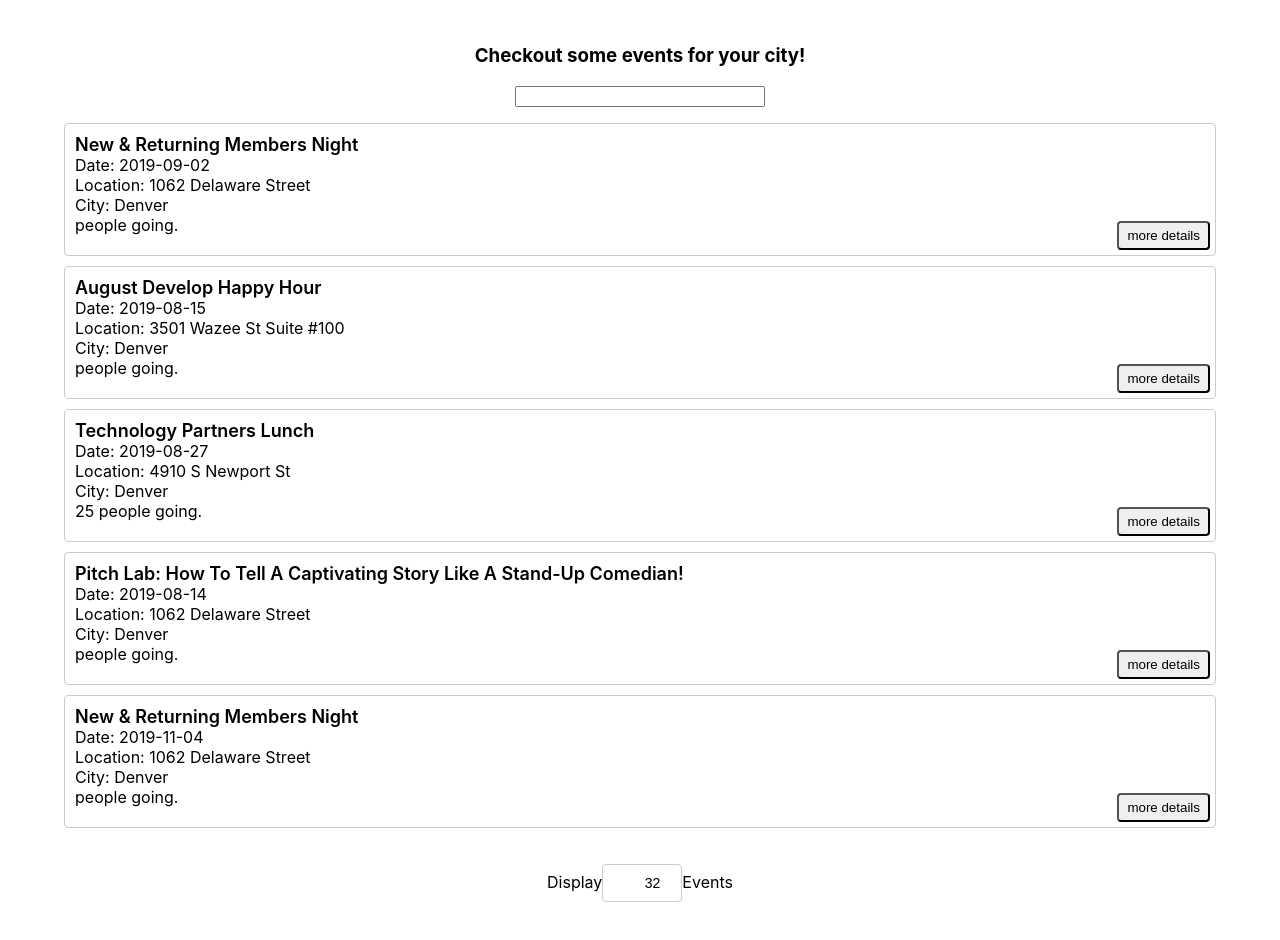
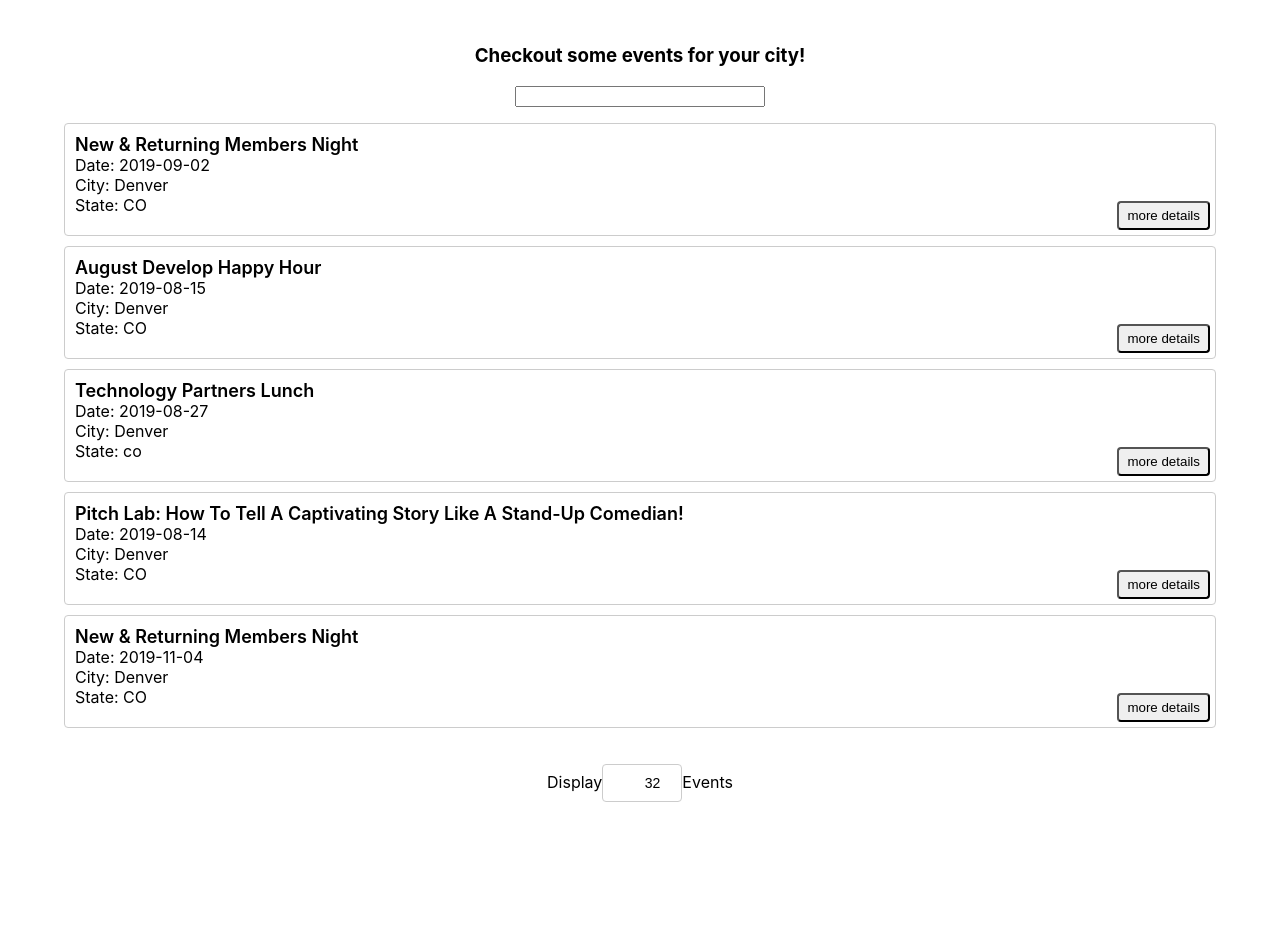
Before and after one commit to tdnicola/meetup, a React (Create React App) app: page / in a window 1280 px wide. Shown: the top 940 px of the page. After the commit the page ends 878 px from the top, so only its background shows below. Built offline with nearby package versions, Linux system fonts and the light colour scheme.

Commit message:
added if statements for private meetups to display must be a member.

```diff
--- a/package.json
+++ b/package.json
@@ -7,8 +7,8 @@
     "axios": "^0.19.0",
     "enzyme": "^3.10.0",
     "enzyme-adapter-react-16": "^1.14.0",
-    "react": "^16.8.6",
-    "react-dom": "^16.8.6",
+    "react": "^16.9.0",
+    "react-dom": "^16.9.0",
     "react-scripts": "3.0.1"
   },
   "scripts": {
@@ -35,6 +35,6 @@
     ]
   },
   "devDependencies": {
-    "gh-pages": "^2.0.1"
+    "gh-pages": "^2.1.1"
   }
 }
--- a/src/components/Event.js
+++ b/src/components/Event.js
@@ -11,25 +11,45 @@ class Event extends Component {
     this.setState({ showDetails: !this.state.showDetails })
   }
 
+
   render() {
 
-    // const { event } = this.props
+    function venueAddress(){
+      if (event.venue === undefined) {
+        return "You must be a member of this group to see address"}
+        else {
+          return event.venue.address_1}
+    }
+    function venueCity(){
+      if (event.venue === undefined) {
+        return "You must be a member of this group to see this"}
+        else {
+          return event.venue.city}
+    }
+    function venueState(){
+      if (event.venue === undefined) {
+        return "You must be a member of this group to see address"}
+        else {
+          return event.venue.state}
+    }
+
     const event = this.props.event;
 
     return (
         <div className='event' >
             <div className='eventName'>{event.name}</div>
               <span className='eventDate'>Date: {event.local_date}</span>
-              <div className='eventLocation'>Location: {event.venue.address_1}</div>
-              <div className='eventLocation'>City: {event.venue.city}</div>
-              <div className='peopleGoing'>{event.rsvp_limit} people going.</div>
+              <div className='eventLocationCity'>City: {venueCity()}</div>
+              <div className='eventLocationCity'>State: {venueState()}</div>
 
               <button className='eventButton' onClick={this.handleChange}>more details</button>
 
               {this.state.showDetails && (
                 <div className='eventDetails'>
-                <div className='eventVenue'>Venue: {event.venue.name}</div>
+                <div className='eventVenue'>Venue: {venueAddress()}</div>
                 <div className='eventStatus'>Status: {event.status}</div>
+                <div className='peopleGoing'>{event.rsvp_limit} people going.</div>
+
                 </div>
               )}
 
--- a/src/components/NumberOfEvents.js
+++ b/src/components/NumberOfEvents.js
@@ -3,12 +3,13 @@ import React, { Component } from 'react';
 class NumberOfEvents extends Component {
 
     state = {
-        numberQuery: 32, //default event number per page for meetup
+        query: 32, //default event number per page for meetup
     }
 
     handleChange = (event) => {
         const value = event.target.value;
-        this.setState({ numberQuery: value });
+        this.setState({ query: value });
+        this.props.updateEvents(null, null, value);
     }
 
     render () {
@@ -20,7 +21,7 @@ class NumberOfEvents extends Component {
                     className='eventsNumberInput'
                     type='number'
                     onChange={this.handleChange}
-                    value={this.state.numberQuery}
+                    value={this.state.query}
 
                     placeholder='32'
                 />
--- a/src/components/api.js
+++ b/src/components/api.js
@@ -48,7 +48,7 @@ async function getSuggestions(query) {
   return []
 }
 
-async function getEvents(lat, lon) {
+async function getEvents(lat, lon, page) {
   if (window.location.href.startsWith('http://localhost')) {
     return mockData.events;
   }
@@ -59,6 +59,10 @@ async function getEvents(lat, lon) {
 
     if (lat && lon) {
       url += '&lat=' + lat + '&lon=' + lon;
+    }
+
+    if (page) {
+      url += '&page' + page;
     }
 
     const result = await axios.get(url);
```
Also changed, not shown: 1 other file (tests, documents, lock files or other folders).
